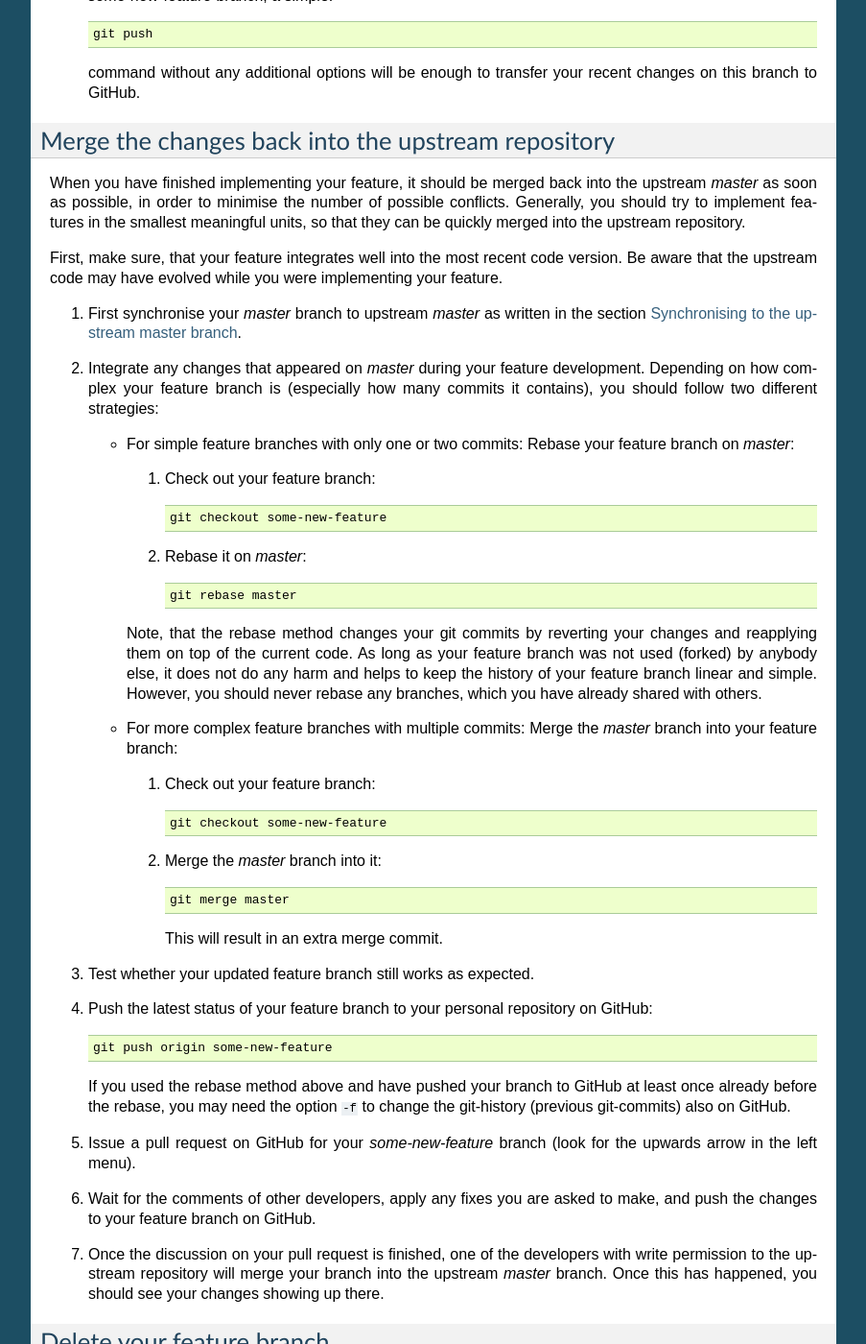
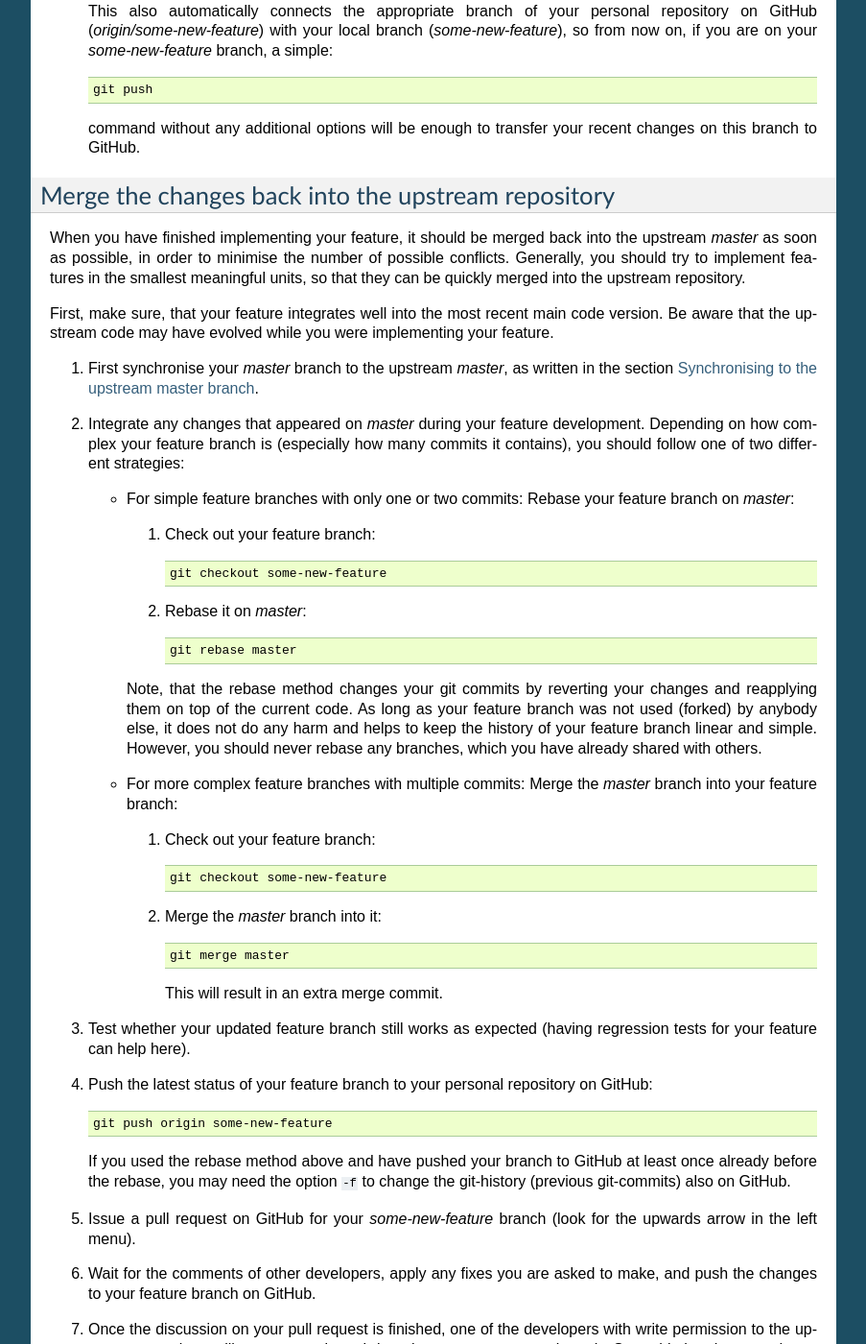
Before and after one commit to dftbplus/develguide, a Sphinx documentation site: the page built from docs/gitworkflow.rst, in a window 1280 px wide and 1400 px high, scrolled down 2976 px. Shown: the whole window at 96% size, without its empty margins (198-1101 px from the left). Built offline with Sphinx 7.4.7, drawn with Linux system fonts in a browser that asks for light colours; some of the changed text lies outside the part shown.

Commit message:
Text about python plus extra information elsewhere
Comments about regression tests added in workflow.

```diff
--- a/docs/gitworkflow.rst
+++ b/docs/gitworkflow.rst
@@ -182,6 +182,9 @@
 
        git commit -m "Some new thing added...."
 
+#. Consider adding regression tests for your feature in the test directory and
+   also adding to the documentation for the code.
+
 #. If you want to share your development with others (or make a backup of your
    repository in the cloud), upload the current status of your local feature
    branch by pushing it to your personal repository::
@@ -209,16 +212,16 @@
 smallest meaningful units, so that they can be quickly merged into the upstream
 repository.
 
-First, make sure, that your feature integrates well into the most recent code
-version. Be aware that the upstream code may have evolved while you were
+First, make sure, that your feature integrates well into the most recent main
+code version. Be aware that the upstream code may have evolved while you were
 implementing your feature.
 
-#. First synchronise your `master` branch to upstream `master` as written in the
-   section `Synchronising to the upstream master branch`_.
+#. First synchronise your `master` branch to the upstream `master`, as written
+   in the section `Synchronising to the upstream master branch`_.
 
 #. Integrate any changes that appeared on `master` during your feature
    development. Depending on how complex your feature branch is (especially how
-   many commits it contains), you should follow two different strategies:
+   many commits it contains), you should follow one of two different strategies:
 
    * For simple feature branches with only one or two commits: Rebase your
      feature branch on `master`:
@@ -251,7 +254,8 @@
 
         This will result in an extra merge commit.
 
-#. Test whether your updated feature branch still works as expected.
+#. Test whether your updated feature branch still works as expected (having
+   regression tests for your feature can help here).
 
 #. Push the latest status of your feature branch to your personal repository on
    GitHub::
--- a/docs/index.rst
+++ b/docs/index.rst
@@ -7,4 +7,5 @@
 
    gitworkflow.rst
    fortranstyle.rst
+   python.rst
    licence.rst
```
Also changed, not shown: other parts of docs/gitworkflow.rst (+2 -2 lines), docs/fortranstyle.rst (+6 -1 lines), docs/python.rst (added, +10 -0 lines).
